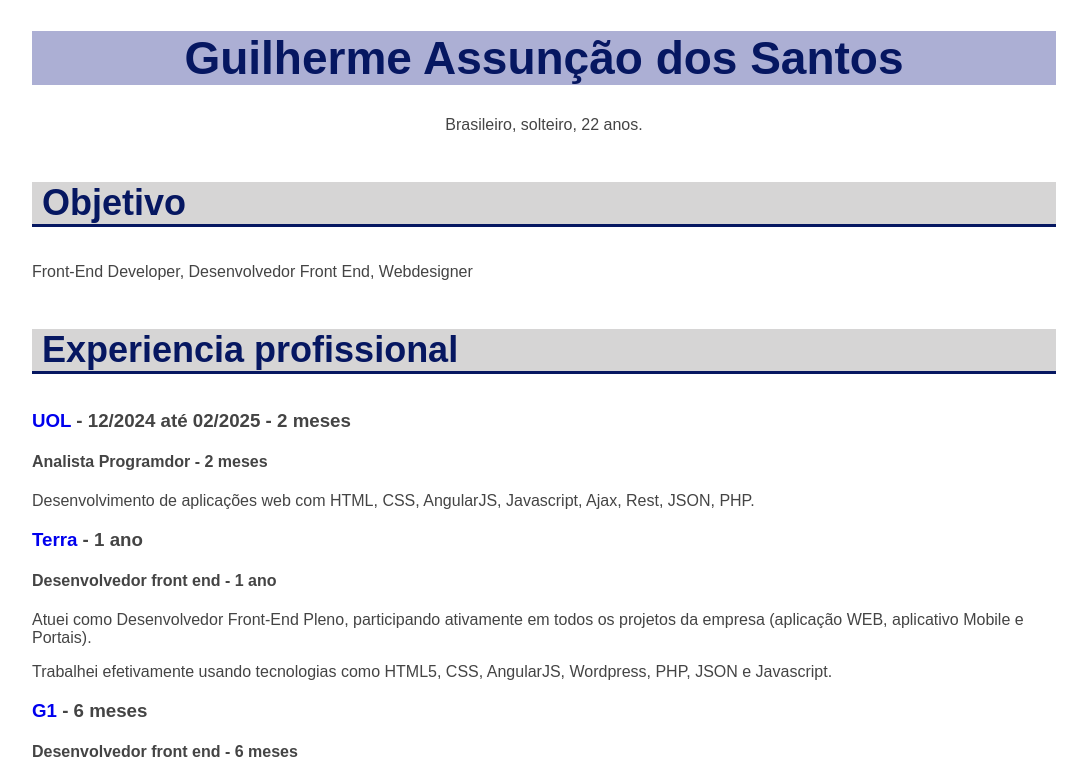
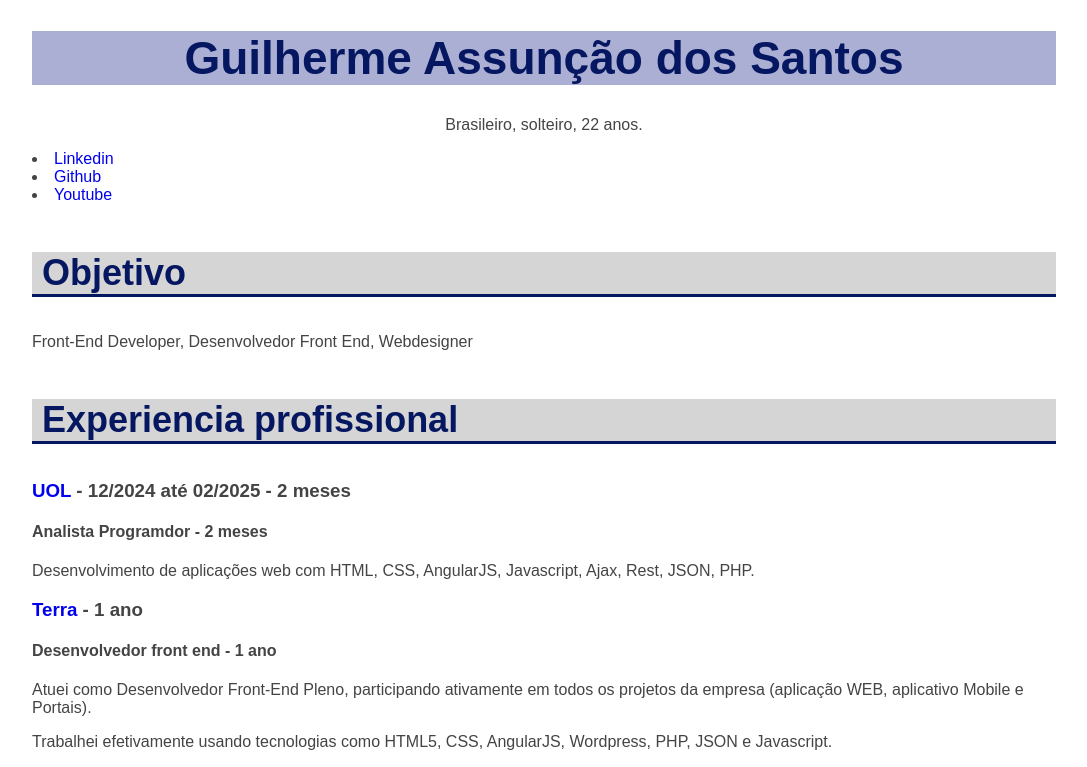
Before and after one commit to Azzunzas/HTML-Udemy, a plain HTML site: page atividade curriculo/Index.html in a window 1280 px wide. Shown: the top 767 px of the page, without its empty margins (96-1183 px from the left). Drawn offline with Linux system fonts and the light colour scheme.

Commit message:
Update Index.html

```diff
--- a/atividade curriculo/Index.html
+++ b/atividade curriculo/Index.html
@@ -7,7 +7,15 @@
 </head>
 <body>
     <h1>Guilherme Assunção dos Santos</h1>
-    <p class="center">Brasileiro, solteiro, 22 anos.</p>
+    <p class="center subtitle">Brasileiro, solteiro, 22 anos.</p>
+
+    <ul class="menu">
+        <li><a href="#">Linkedin</a></li>
+        <li><a href="#">Github</a></li>
+        <li><a href="#">Youtube</a></li>
+    </ul>
+
+
 
     <h2>Objetivo</h2>
     <p>Front-End Developer, Desenvolvedor Front End, Webdesigner</p>
```
